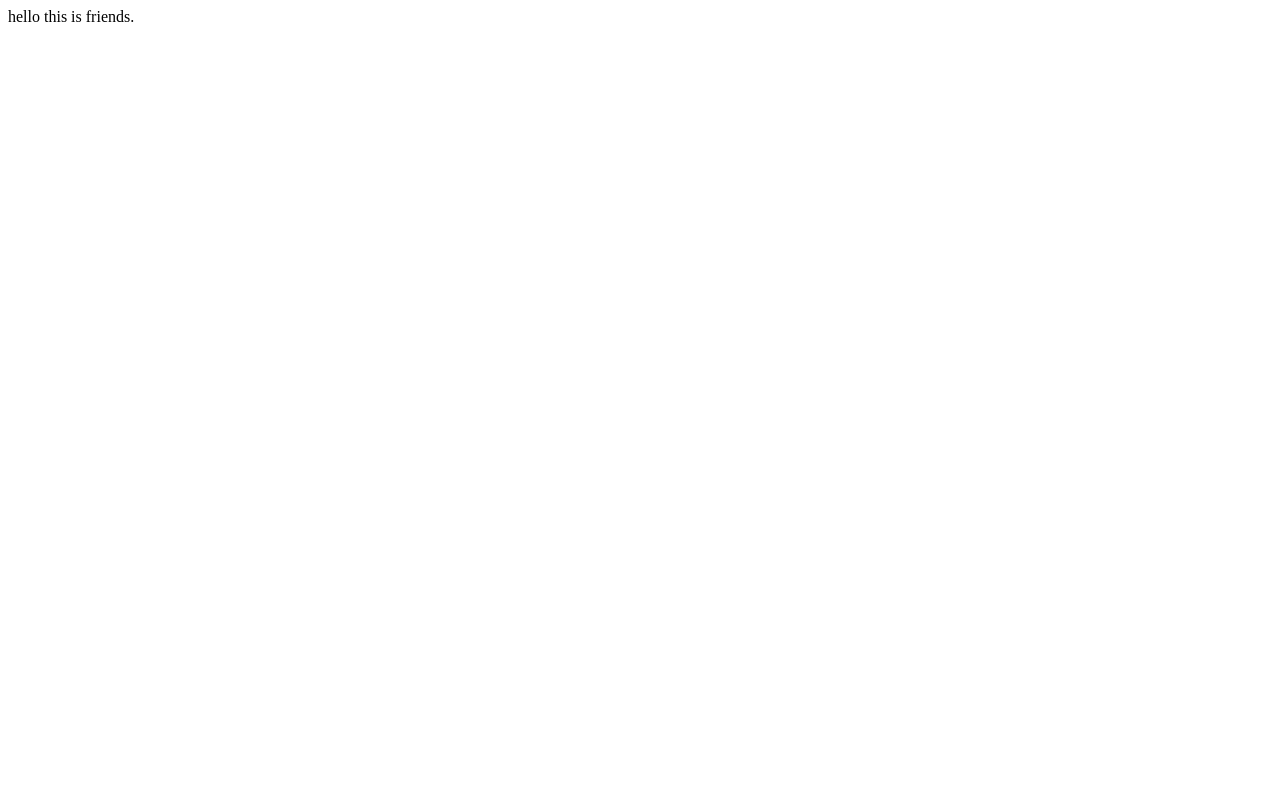
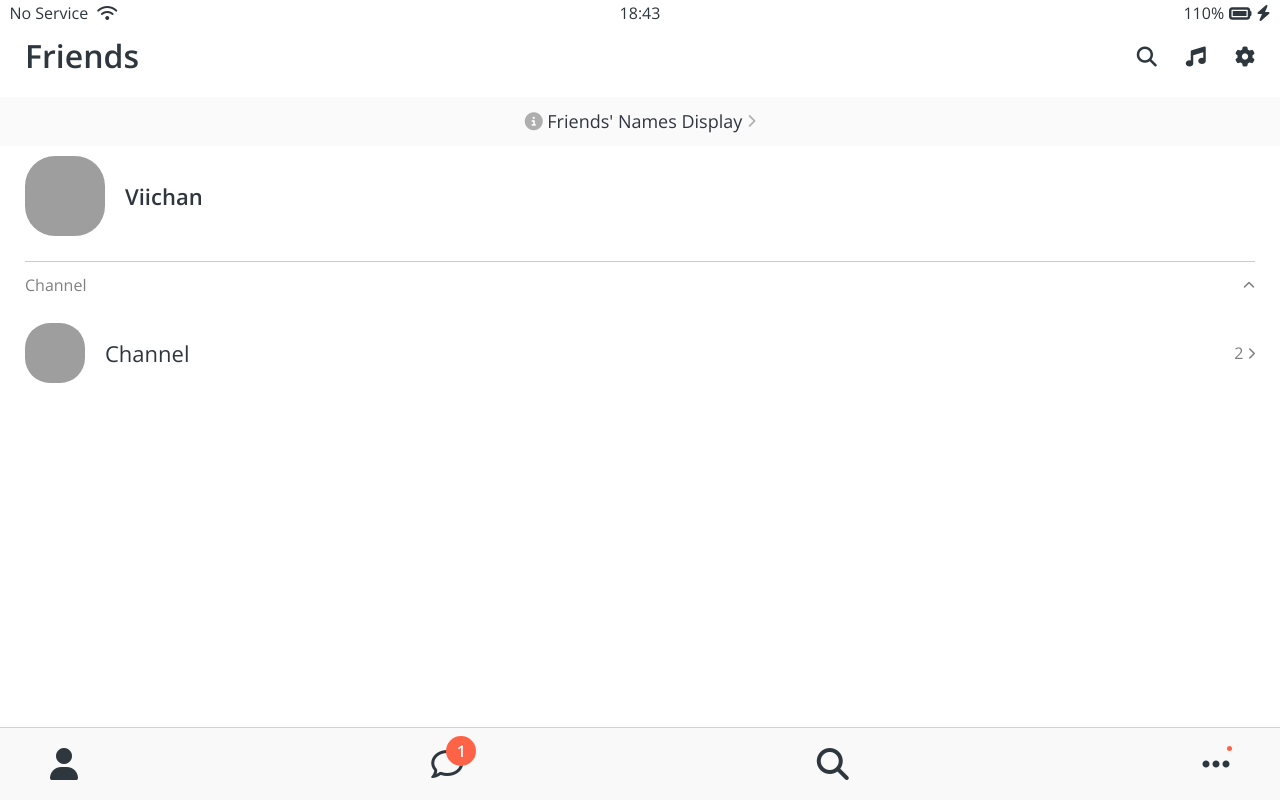
Before and after one commit to dalpang81/kokoa-clone-2020, a plain HTML site: page friends.html in a window 1280 px wide. Drawn offline with nearby package versions, Linux system fonts and the light colour scheme; grey boxes are pictures that could not be loaded.

Commit message:
Friends 완성

```diff
--- /dev/null
+++ b/css/components/nav-bar.css
@@ -0,0 +1,44 @@
+.nav {
+    position: fixed;
+    bottom:0;
+    width: 100%;
+    background-color: #f9f9fa;
+    padding: 20px 50px;
+    box-sizing: border-box;
+    border-top:1px solid rgba(121,121,121,0.3);
+}
+
+.nav__list {
+    display: flex;
+    justify-content: space-between;
+}
+
+.nav__link {
+    position: relative;
+    color: #2e363e;
+}
+
+.nav_notification {
+    background-color: tomato;
+    width: 30px;
+    height: 30px;
+    border-radius: 15px;
+    display: flex;
+    justify-content: center;
+    align-items: center;
+    color: white;
+    font-weight: 600;
+    position: absolute;
+    left: 15px;
+    bottom: 15px;
+}
+
+.nav_notification2 {
+    background-color: tomato;
+    width: 5px;
+    height: 5px;
+    border-radius: 2.5px;
+    position: absolute;
+    left: 25px;
+    bottom: 30px;
+}
--- /dev/null
+++ b/css/components/screen-header.css
@@ -0,0 +1,16 @@
+.screen-header {
+    display: flex;
+    justify-content: space-between;
+    align-items: center;
+    padding: var(--horizontal-space);
+    padding-top: 40px;
+}
+
+.screen-header__title {
+    font-size: 32px;
+    font-weight: 600;
+}
+
+.screen-header__icons span{
+    margin-left: 25px;
+}
--- a/css/components/status-bar.css
+++ b/css/components/status-bar.css
@@ -1,7 +1,11 @@
 .status-bar {
+    position: fixed;
+    top: 0;
+    width: 100%;
     display: flex;
     justify-content: center;
     padding: 5px 3px;
+    box-sizing: border-box;
 }
 
 .status-bar__column {
--- /dev/null
+++ b/css/components/user-component.css
@@ -0,0 +1,45 @@
+.user-component {
+    justify-content: space-between;
+}
+
+.user-component, .user-component__column:first-child {
+    display: flex;
+    align-items: center;
+}
+
+.user-component__avatar {
+    width: 70px;
+    height: 70px;
+    border-radius: 30px;
+    margin-right: 20px;
+}
+
+.user-component__avatar--xl {
+    width: 80px;
+    height: 80px;
+}
+
+.user-component__avatar--sm {
+    width: 60px;
+    height: 60px;
+    border-radius: 25px;
+}
+
+.user-component__title {
+    font-weight: 600;
+    font-size: 22px;
+}
+
+.user-component__subtitle {
+    margin-top: 8px;
+    font-size: 17px;
+    color: rgba(0,0,0,0.5);
+}
+
+.user-component__title--not-bold {
+    font-weight: 400;
+}
+
+.user-component__column:last-child {
+    color: rgba(0,0,0,0.5);
+}
--- a/css/reset.css
+++ b/css/reset.css
@@ -45,3 +45,8 @@ table {
 input:focus {
 	outline: none;
 }
+
+a {
+	color: inherit;
+	text-decoration: none;
+}
--- /dev/null
+++ b/css/screens/friends.css
@@ -0,0 +1,30 @@
+#friends-display-link {
+    text-align: center;
+    display: block;
+    background-color: #fafafa;
+    padding: 15px 0px;
+    font-size: 18px;
+    margin-bottom: 10px;
+}
+
+#friends-display-link i {
+    color: rgba(0,0,0,0.3);
+}
+
+.friends-screen {
+    padding: 0px var(--horizontal-space);
+}
+
+.friends-screen__channel {
+    margin-top: 25px;
+    border-top: 1px solid rgba(0, 0, 0, 0.2);
+    padding-top: 15px;
+}
+
+.friends-screen__channel-header {
+    margin-bottom: 30px;
+    display: flex;
+    justify-content: space-between;
+    align-items: center;
+    color: rgba(0,0,0,0.5);
+}
--- a/css/styles.css
+++ b/css/styles.css
@@ -1,13 +1,19 @@
 @import url('https://fonts.googleapis.com/css2?family=Open+Sans:wght@400;600&display=swap');
+
 @import "reset.css";
 @import "variables.css";
 
 /* Components */
 @import "components/status-bar.css";
+@import "components/nav-bar.css";
+@import "components/screen-header.css";
+@import "components/user-component.css";
 
 /* Screens */
 @import "screens/login.css";
+@import "screens/friends.css";
 
 body {
+    color: #2e363e;
     font-family: 'Open Sans', sans-serif;
 }
--- a/css/variables.css
+++ b/css/variables.css
@@ -1,3 +1,4 @@
 :root {
     --yellow: #fae100;
+    --horizontal-space: 25px;
 }
--- a/friends.html
+++ b/friends.html
@@ -1 +1,111 @@
-hello this is friends.
+<!DOCTYPE html>
+<html lang="en">
+  <head>
+    <link rel="stylesheet" href="css/styles.css" />
+    <meta charset="UTF-8" />
+    <meta name="viewport" content="width=device-width, initial-scale=1.0" />
+    <title>Friends - Kokoa Clone</title>
+  </head>
+  <body>
+    <div class="status-bar">
+      <div class="status-bar__column">
+        <span>No Service</span>
+        <i class="fa-solid fa-wifi"></i>
+      </div>
+      <div class="status-bar__column">
+        <span>18:43</span>
+      </div>
+      <div class="status-bar__column">
+        <span>110%</span>
+        <i class="fa-solid fa-battery-full fa-lg"></i>
+        <i class="fa-sharp fa-solid fa-bolt"></i>
+      </div>
+    </div>
+
+    <header class="screen-header">
+      <h1 class="screen-header__title">Friends</h1>
+      <div class="screen-header__icons">
+        <span><i class="fa-solid fa-magnifying-glass fa-lg"></i></span>
+        <span><i class="fa-solid fa-music fa-lg"></i></span>
+        <span><i class="fa-solid fa-gear fa-lg"></i></span>
+      </div>
+    </header>
+
+    <a id="friends-display-link">
+      <i class="fa-solid fa-circle-info"></i>
+      Friends' Names Display <i class="fa-solid fa-chevron-right fa-xs"></i>
+    </a>
+
+    <main class="friends-screen">
+      <div class="user-component">
+        <div class="user-component__column">
+          <img
+            src="https://static-cdn.jtvnw.net/jtv_user_pictures/d9db10b1-f7cf-44ce-942e-0ad8f1692813-profile_image-70x70.png"
+            class="user-component__avatar user-component__avatar--xl"
+          />
+          <div class="user-component__text">
+            <h4 class="user-component__title">Viichan</h4>
+            <!-- <h6 class="user-component__subtitle">this text whatever</h6> -->
+          </div>
+        </div>
+        <div class="user-component__column"></div>
+      </div>
+
+      <div class="friends-screen__channel">
+        <div class="friends-screen__channel-header">
+          <span>Channel</span>
+          <i class="fa-solid fa-chevron-up fa-xs"></i>
+        </div>
+        <div class="user-component">
+          <div class="user-component__column">
+            <img
+              src="https://static-cdn.jtvnw.net/jtv_user_pictures/d9db10b1-f7cf-44ce-942e-0ad8f1692813-profile_image-70x70.png"
+              class="user-component__avatar user-component__avatar--sm"
+            />
+            <div class="user-component__text">
+              <h4 class="user-component__title user-component__title--not-bold">
+                Channel
+              </h4>
+            </div>
+          </div>
+          <div class="user-component__column">
+            <span>2</span>
+            <i class="fa-solid fa-chevron-right fa-xs"></i>
+          </div>
+        </div>
+      </div>
+    </main>
+
+    <nav class="nav">
+      <ul class="nav__list">
+        <li class="nav__btn">
+          <a class="nav__link" href="friends.html"
+            ><i class="fa-solid fa-user fa-2x"></i
+          ></a>
+        </li>
+        <li class="nav__btn">
+          <a class="nav__link" href="#">
+            <span class="nav_notification">1</span>
+            <i class="fa-regular fa-comment fa-2x"></i
+          ></a>
+        </li>
+        <li class="nav__btn">
+          <a class="nav__link" href="#"
+            ><i class="fa-solid fa-magnifying-glass fa-2x"></i
+          ></a>
+        </li>
+        <li class="nav__btn">
+          <a class="nav__link" href="#">
+            <span class="nav_notification2"></span>
+            <i class="fa-solid fa-ellipsis fa-2x"></i
+          ></a>
+        </li>
+      </ul>
+    </nav>
+
+    <script
+      src="https://kit.fontawesome.com/0512a44f87.js"
+      crossorigin="anonymous"
+    ></script>
+  </body>
+</html>
```
